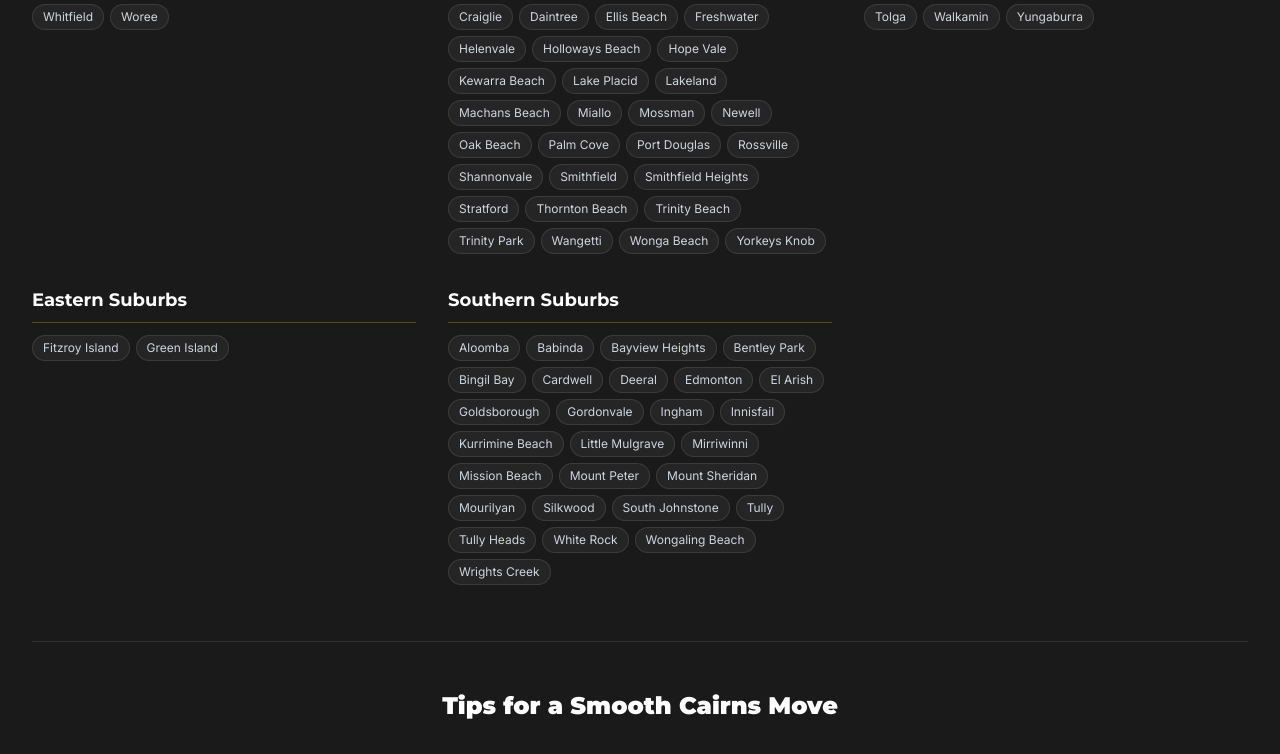
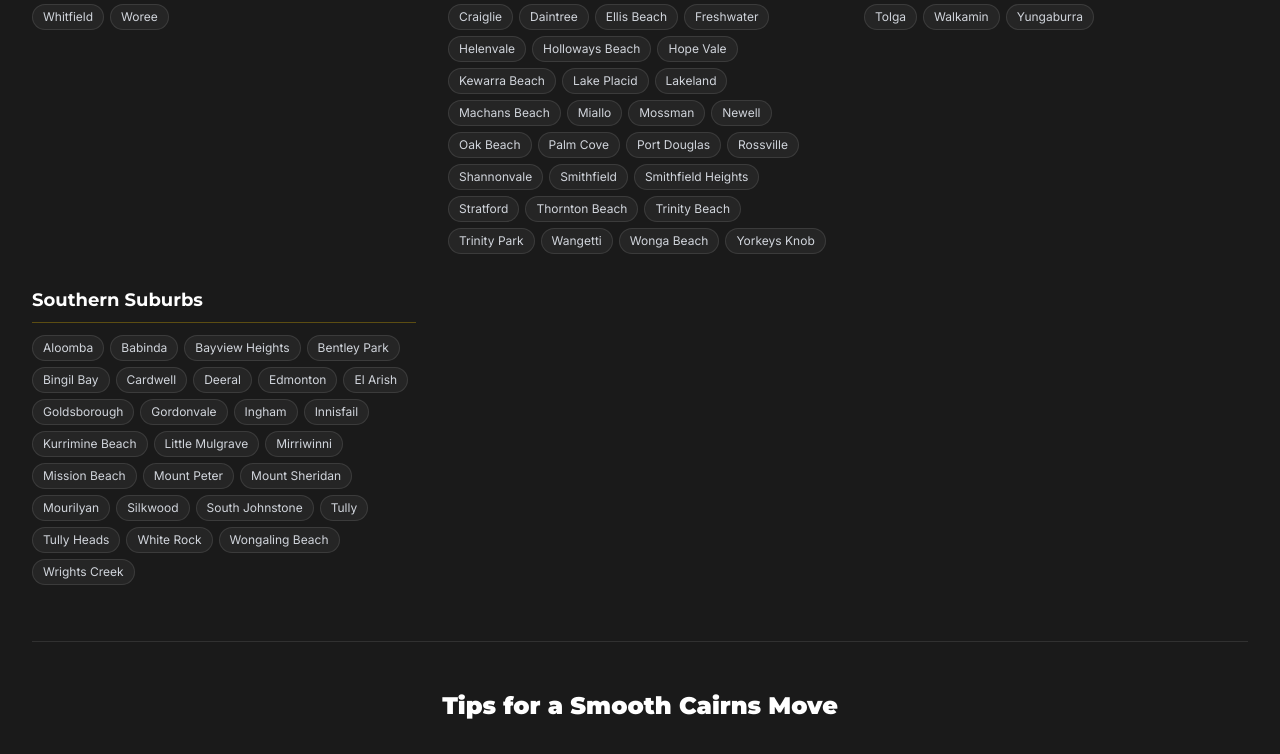
Before and after one commit to WizardKyleki/r2g-website, a Next.js app: page /removalists-cairns in a window 1280 px wide. Shown: the part 4109-4863 px from the top of the page. Built offline with nearby package versions, Linux system fonts and the light colour scheme; no server answers.

Commit message:
fix: remove Green Island & Fitzroy Island (Eastern Suburbs) from Cairns pages
R2G does not service the islands — removed both suburb entries and
the Eastern Suburbs region group from the Cairns removalists page.

Co-Authored-By: Claude Opus 4.6 <noreply@anthropic.com>

```diff
--- a/app/removalists-cairns/page.tsx
+++ b/app/removalists-cairns/page.tsx
@@ -553,7 +553,7 @@ export default function RemovalistsCairnsPage() {
           </div>
 
           <div className="grid grid-cols-1 md:grid-cols-2 lg:grid-cols-3 gap-8 mb-14">
-            {["Inner Cairns", "Northern Cairns", "Western Suburbs", "Eastern Suburbs", "Southern Suburbs"].map((region) => {
+            {["Inner Cairns", "Northern Cairns", "Western Suburbs", "Southern Suburbs"].map((region) => {
               const regionSuburbs = cairnsSuburbs
                 .filter((s) => s.region === region)
                 .sort((a, b) => a.name.localeCompare(b.name));
--- a/data/cairns-suburbs-south.ts
+++ b/data/cairns-suburbs-south.ts
@@ -380,132 +380,6 @@ export const cairnsSouthSuburbs: CairnsSuburb[] = [
     ],
   },
   {
-    slug: "green-island",
-    name: "Green Island",
-    region: "Eastern Suburbs",
-    state: "QLD",
-    distanceFromCBD: "27km east (island)",
-    postcode: "4871",
-    latitude: -16.755,
-    longitude: 145.9662,
-    uniquePara1:
-      "Green Island is a small coral cay in the Great Barrier Reef Marine Park, accessible only by ferry from Cairns City. We provide specialist removalist services for Green Island resort properties and island businesses requiring furniture transport to and from the mainland.",
-    uniquePara2:
-      "Island moves require careful coordination with ferry operators and strict compliance with marine park regulations — our team has experience managing the logistics of island relocations and works closely with Green Island ferry services.",
-    uniquePara3:
-      "Moving to or from Green Island is unlike any other residential or commercial move in the Cairns region. All furniture and equipment must be transported via the Cairns Marlin Marina, loaded onto the passenger and cargo ferry, and transported 27km across open water to the island. Our team liaises directly with Green Island Resort management and ferry operators to coordinate booking windows, cargo manifest requirements and offloading logistics. Every item is sealed and wrapped to marine-grade standards to withstand salt air and any swell on the crossing.",
-    nearbySubs: ["Cairns City", "Cairns North", "Machans Beach"],
-    priceFrom: "$179/hr",
-    serviceArea: "Green Island & Southern Suburbs",
-    address: "36 Abbott St, Cairns City QLD 4870",
-    phone: "1300 959 498",
-    metaTitle:
-      "Removalists Green Island | R2G Transport & Storage | From $179/hr",
-    metaDescription:
-      "Trusted removalists in Green Island with 10+ years experience. Local & interstate moves from $179/hr. Fully insured, no hidden fees. Call 1300 959 498 or get a free quote online.",
-    reviews: [
-      {
-        text: "R2G coordinated the entire furniture relocation for our Green Island property — from our house in Cairns North to the ferry terminal and onto the island. Impeccable organisation and everything arrived wrapped and protected. Exceptional service.",
-        name: "Phillip & Jane D.",
-        location: "Green Island",
-        date: "February 2025",
-      },
-      {
-        text: "Needed to move resort furniture from Green Island back to the mainland for refurbishment. R2G handled all the ferry coordination, wrapped everything for the salt air crossing and delivered to our Cairns storage unit perfectly.",
-        name: "Operations Manager",
-        location: "Green Island Resort",
-        date: "October 2024",
-      },
-      {
-        text: "A very unique moving challenge — R2G rose to it. Professional handling at the wharf, careful loading onto the ferry and safe delivery to the island. Every piece arrived in perfect condition. We would not use anyone else for island work.",
-        name: "Robert A.",
-        location: "Green Island",
-        date: "July 2024",
-      },
-    ],
-    tips: [
-      {
-        heading: "Book ferry cargo space well in advance.",
-        text: "Green Island ferry cargo capacity is limited and must be booked through the ferry operator well ahead of your move date. Contact us early so we can help coordinate ferry and removalist scheduling simultaneously to avoid delays.",
-      },
-      {
-        heading: "Use marine-grade packing for all items.",
-        text: "The 27km open-water crossing exposes furniture to salt spray, humidity and potential swell. We wrap all items to marine-grade standards, but additional plastic sheeting over cardboard boxes is strongly recommended — especially for electronics and timber furniture.",
-      },
-      {
-        heading: "Check tide and weather conditions before moving day.",
-        text: "Rough sea conditions can delay or cancel ferry services to Green Island. Always have a backup date in mind when booking an island move, and confirm ferry conditions the morning of your scheduled move.",
-      },
-      {
-        heading: "Comply with marine park regulations.",
-        text: "Green Island sits within the Great Barrier Reef Marine Park. Certain materials and chemicals cannot be transported to the island. Review the marine park's prohibited items list before packing and let us know of any items you are uncertain about.",
-      },
-    ],
-  },
-  {
-    slug: "fitzroy-island",
-    name: "Fitzroy Island",
-    region: "Eastern Suburbs",
-    state: "QLD",
-    distanceFromCBD: "29km east (island)",
-    postcode: "4871",
-    latitude: -16.9316,
-    longitude: 145.992,
-    uniquePara1:
-      "Fitzroy Island is a continental island in the Great Barrier Reef Marine Park, home to a resort, a small permanent community and a national park. We provide specialist removalist services for Fitzroy Island, coordinating all ferry logistics for residential and resort furniture movements.",
-    uniquePara2:
-      "Island relocations demand a higher level of logistics planning than mainland moves — our team manages every detail from mainland packing and ferry coordination to on-island delivery and placement.",
-    uniquePara3:
-      "Fitzroy Island ferry services operate from Cairns' Marlin Marina, and all cargo must meet strict size and weight specifications per the ferry operator's manifest requirements. Our team works with resort management and ferry staff to schedule cargo loading windows, ensures items are wrapped and sealed for the open-water crossing, and coordinates delivery on the island side using the resort's transfer equipment. Unlike mainland moves, island timing is dictated by ferry schedules — we plan every detail around these windows to make the experience as smooth as possible.",
-    nearbySubs: ["Cairns City", "Southern Suburbs", "Green Island"],
-    priceFrom: "$179/hr",
-    serviceArea: "Fitzroy Island & Southern Suburbs",
-    address: "36 Abbott St, Cairns City QLD 4870",
-    phone: "1300 959 498",
-    metaTitle:
-      "Removalists Fitzroy Island | R2G Transport & Storage | From $179/hr",
-    metaDescription:
-      "Trusted removalists in Fitzroy Island with 10+ years experience. Local & interstate moves from $179/hr. Fully insured, no hidden fees. Call 1300 959 498 or get a free quote online.",
-    reviews: [
-      {
-        text: "R2G managed our furniture relocation to Fitzroy Island from start to finish. From packing in Cairns to ferry coordination and placement in our island home — flawless execution. Nothing was damaged and the team communicated every step.",
-        name: "Helen & Bruce M.",
-        location: "Fitzroy Island",
-        date: "March 2025",
-      },
-      {
-        text: "Moving resort furnishings from the mainland to Fitzroy Island is incredibly complex. R2G handled the ferry manifest, packed everything to withstand the crossing and delivered perfectly to the resort dock. Outstanding logistical work.",
-        name: "Resort Manager",
-        location: "Fitzroy Island",
-        date: "December 2024",
-      },
-      {
-        text: "We downsized from a mainland home in Cairns and moved our furniture to Fitzroy Island. R2G coordinated everything — I didn't have to deal with a single ferry operator or cargo form. Every item arrived in perfect condition.",
-        name: "Margaret W.",
-        location: "Fitzroy Island",
-        date: "August 2024",
-      },
-    ],
-    tips: [
-      {
-        heading: "Provide full item dimensions when requesting a quote.",
-        text: "Fitzroy Island ferry cargo holds have strict size limits. Large furniture pieces — sofas, wardrobes, bed frames — must be confirmed to fit within the ferry's cargo specifications before your move is confirmed. Disassembly is often required.",
-      },
-      {
-        heading: "Disassemble large furniture before loading day.",
-        text: "Wardrobes, bed frames and large shelving units should be disassembled at the mainland before transport. This reduces cargo footprint on the ferry, protects items from flex during the crossing and speeds up on-island reassembly.",
-      },
-      {
-        heading: "Plan around ferry timetables.",
-        text: "Fitzroy Island ferries run on fixed schedules and cargo space is limited per crossing. We recommend booking ferry cargo at least three weeks ahead for residential moves and confirming your slot the week before the move date.",
-      },
-      {
-        heading: "Prepare for island humidity and salt air.",
-        text: "Fitzroy Island's tropical marine environment is harsh on furniture, particularly timber, electronics and upholstered items. Discuss furniture storage and placement options with us when booking — we can advise on materials that hold up best in the island environment.",
-      },
-    ],
-  },
-  {
     slug: "mount-peter",
     name: "Mount Peter",
     region: "Southern Suburbs",
```
